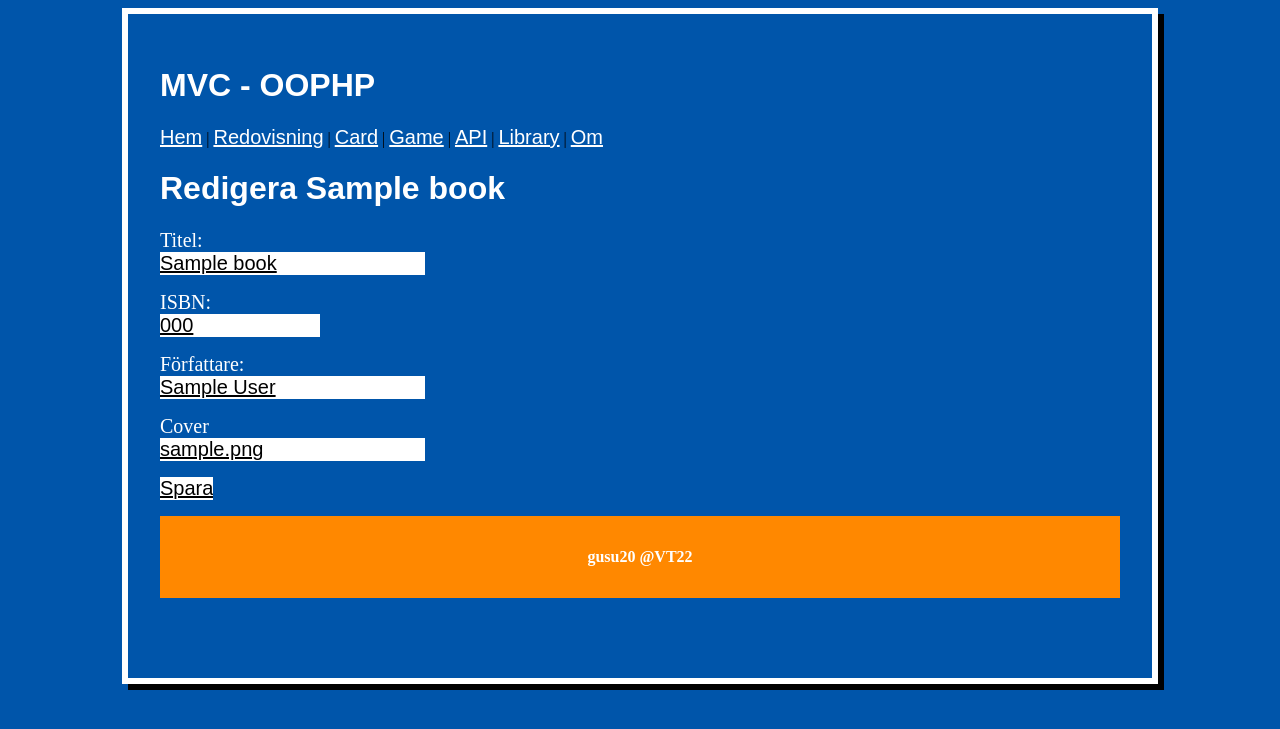
After one commit to vic0rsan/mvc-report, a Symfony app: template templates/library/update.html.twig in a window 1280 px wide. The commit adds this page. Shown: the top 729 px of the page. Run offline with Twig, Linux system fonts and the light colour scheme; the template is opened without the code that fills it: most values are stand-ins (such as "Sample title", 1, 10 or a date in 2020); some libraries are stand-ins or nearby versions.

Commit message:
Added update library function

```diff
--- a/public/css/style.css
+++ b/public/css/style.css
@@ -93,6 +93,7 @@ input {
 table {
     border-collapse: collapse;
     width: 100%;
+    margin-top: 0.5em;
 }
 
 th,td {
--- a/templates/base.html.twig
+++ b/templates/base.html.twig
@@ -10,7 +10,7 @@
         <header>
             <h1>MVC - OOPHP</h1>
             <nav>
-                <a href="{{ url("home") }}">Hem</a> | <a href="{{ path("report") }}">Redovisning</a> | <a href="{{ path("card") }}">Card</a> | <a href="{{ path("game_index") }}">Game</a> | <a href="{{ path("api") }}">API</a> | <a href="{{ path("about") }}">Om</a>
+                <a href="{{ url("home") }}">Hem</a> | <a href="{{ path("report") }}">Redovisning</a> | <a href="{{ path("card") }}">Card</a> | <a href="{{ path("game_index") }}">Game</a> | <a href="{{ path("api") }}">API</a> | <a href="{{ path("library_index") }}">Library</a> | <a href="{{ path("about") }}">Om</a>
             </nav>
 
         </header>
--- a/templates/library/book.html.twig
+++ b/templates/library/book.html.twig
@@ -6,8 +6,10 @@
 
 <div class="example-wrapper">
     <h1>Böker i registret</h1>
+    <a href="{{ path("add_book") }}">Lägg till bok</a>
     <table>
         <tr>
+            <th></th>
             <th>ISBN</th>
             <th>Titel</th>
             <th>Författare</th>
@@ -15,8 +17,9 @@
         </tr>
         {% for book in books %}
             <tr>
+                <td><a href="{{path("update_book_form", {'id': book.id}) }}">Redigera</a> | <a>Radera</a></td>
                 <td>{{book.isbn}}</td>
-                <td>{{book.title}}</td>
+                <td><a href="{{path("book_detail", {'id': book.id}) }}">{{book.title}}</a></td>
                 <td>{{book.author}}</td>
                 <td>{{book.cover}}</td>
             </tr>
--- a/templates/library/detail.html.twig
+++ b/templates/library/detail.html.twig
@@ -5,7 +5,7 @@
 {% block body %}
 
 <div class="example-wrapper">
-    <h1>{{book.title}}</h1>
+    <h1>Info om {{book.title}}</h1>
     <table>
         <tr>
             <th>ISBN</th>
--- a/templates/library/index.html.twig
+++ b/templates/library/index.html.twig
@@ -8,7 +8,7 @@
     <h1>Biblioteket</h1>
     <ul>
         <li>
-            <a href="{{ path("library") }}">Lista över samtliga böker</a>
+            <a href="{{ path("book_index") }}">Lista över samtliga böker</a>
         </li>
     </ul>
 </div>
--- /dev/null
+++ b/templates/library/update.html.twig
@@ -0,0 +1,23 @@
+{% extends "base.html.twig" %}
+
+{% block title %}Redigera bok{% endblock %}
+
+{% block body %}
+
+<div class="example-wrapper">
+    <h1>Redigera {{book.title}}</h1>
+    <form class="book" action="{{ path("update_book") }}" method="post">
+        <input type="number" name="id" value="{{book.id}}" hidden>
+        <label for="title">Titel:</label><br>
+        <input type="text" name="title" value="{{book.title}}"><br>
+        <label for="isbn">ISBN:</label><br>
+        <input type="number" name="isbn" min="0000000001" max="9999999999" value="{{book.isbn}}"><br>
+        <label for="author">Författare:</label><br>
+        <input type="text" name="author" value="{{book.author}}"><br>
+        <label for="cover">Cover</label><br>
+        <input type="text" name="cover" value="{{book.cover}}"><br>
+        <input type="submit" value="Spara">
+    </form>
+</div>
+
+{% endblock %}
```
Also changed, not shown: src/Controller/LibraryController.php (+47 -2 lines), src/Repository/LibraryRepository.php (+18 -0 lines).
